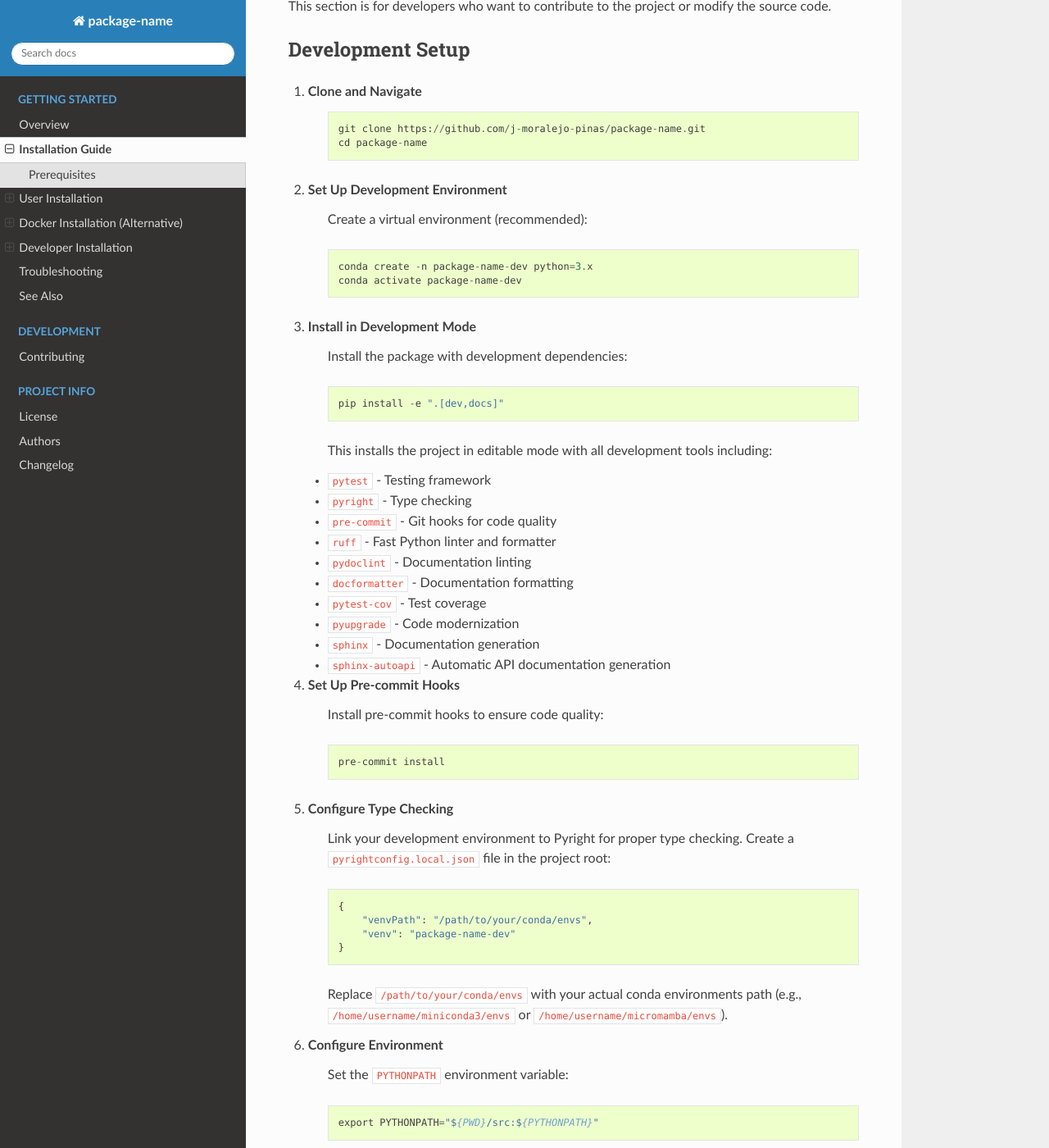
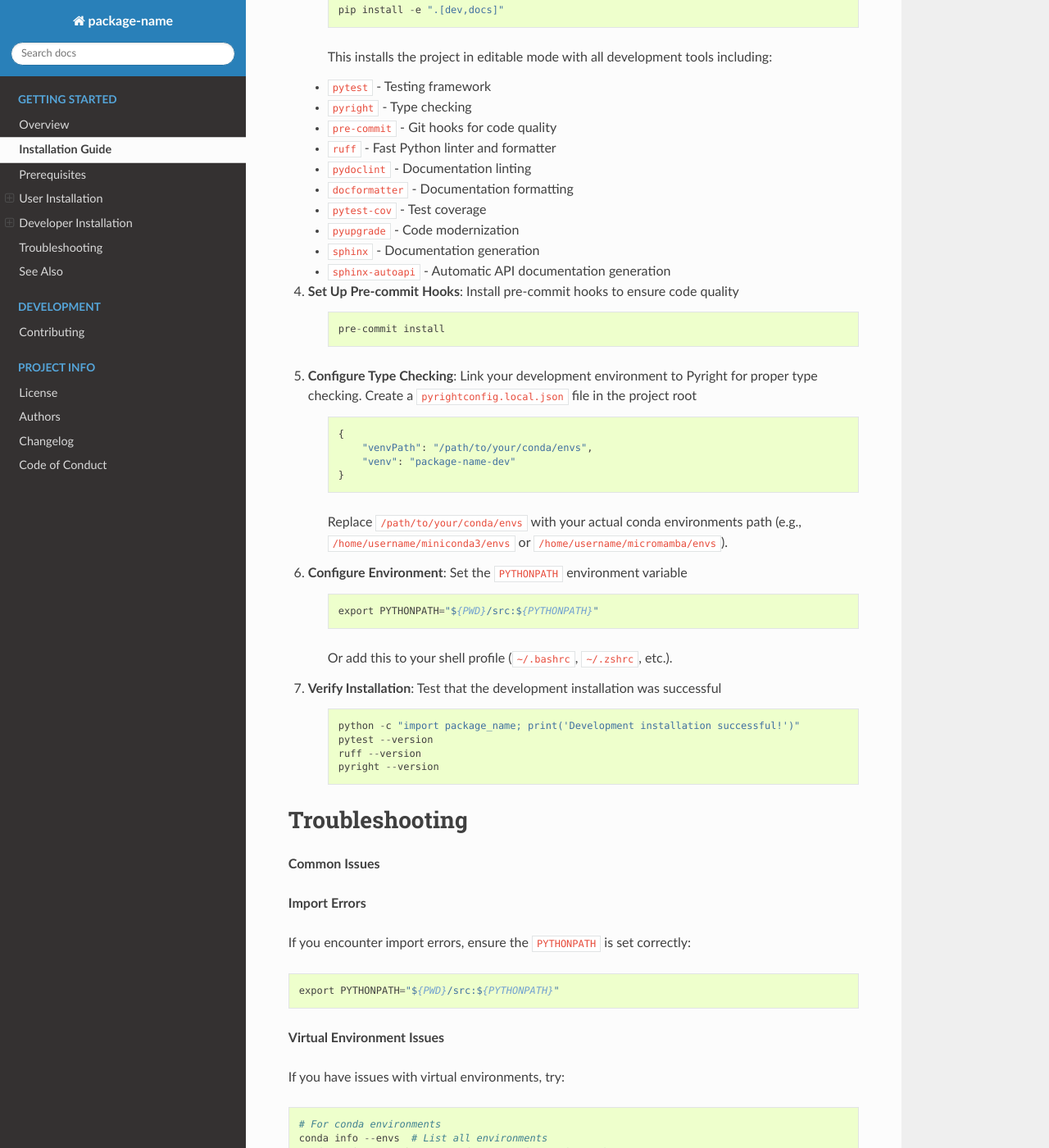
Before and after one commit to j-moralejo-pinas/python-boilerplate, a Sphinx documentation site: the page built from docs/installation.rst, in a window 1280 px wide and 1400 px high, scrolled down 2483 px. Shown: the whole window at 82% size. Built offline with Sphinx 7.4.7 and the Read the Docs theme 3.1.0, drawn with Linux system fonts in a browser that asks for light colours; formulas are drawn with MathJax 3; pages that are not in the unit, such as notebooks, are missing from menus; the version number could not be read and is left out; some of the changed text lies outside the part shown.

Commit message:
Updates to docs

```diff
--- a/README.rst
+++ b/README.rst
@@ -25,7 +25,8 @@
     - ``TEST_PYPI_API_TOKEN``: Your Test PyPI token
 3. Modify the `.github/workflows/configure_repo.yml` file to set up the minimum (an maximum) python versions, and a list of topics
 4. Run the `configure_repo` workflow manually from the Actions tab
-5. Clone your repository and start coding!
+5. Set up read the docs to build documentation for this project
+6. Clone your repository and start coding!
 
 🎯 **Project Description**
 --------------------------
--- a/docs/AUTHORS.rst
+++ b/docs/AUTHORS.rst
@@ -1,2 +1 @@
-.. _authors:
 .. include:: ../AUTHORS.rst
--- a/docs/CHANGELOG.rst
+++ b/docs/CHANGELOG.rst
@@ -1,2 +1 @@
-.. _changes:
 .. include:: ../CHANGELOG.rst
--- a/docs/LICENSE.rst
+++ b/docs/LICENSE.rst
@@ -1,5 +1,3 @@
-.. _license:
-
 =======
 License
 =======
--- a/docs/README.rst
+++ b/docs/README.rst
@@ -1,2 +1 @@
-.. _readme:
 .. include:: ../README.rst
--- a/docs/installation.rst
+++ b/docs/installation.rst
@@ -8,7 +8,7 @@
     :depth: 2
 
 Prerequisites
--------------
+=============
 
 Before installing the project, ensure you have the following requirements:
 
@@ -24,16 +24,16 @@
 Quick Start
 -----------
 
-1. **Clone the Repository**
+1. **Clone the Repository**: Clone the project repository from GitHub
 
-    Clone the project repository from GitHub::
+    ::
 
         git clone https://github.com/j-moralejo-pinas/package-name.git
         cd package-name
 
-2. **Set Up Virtual Environment (Recommended)**
+2. **Set Up Virtual Environment (Recommended)**: While not mandatory, using a virtual environment is highly recommended to avoid dependency conflicts
 
-    While not mandatory, using a virtual environment is highly recommended to avoid dependency conflicts::
+    ::
 
         # Using conda (recommended)
         conda create -n env_config python=3.x
@@ -46,31 +46,31 @@
         # On Windows:
         venv\Scripts\activate
 
-3. **Install the Package**
+3. **Install the Package**: Install the project and its dependencies
 
-    Install the project and its dependencies::
+    ::
 
         pip install -e .
 
-4. **Verify Installation**
+4. **Verify Installation**: Test that the installation was successful
 
-    Test that the installation was successful::
+    ::
 
         python -c "import package_name; print('Installation successful!')"
 
 Docker Installation (Alternative)
-==================================
+---------------------------------
 
 If you prefer to use Docker instead of a local Python installation, you can run the project in a containerized environment.
 
 Prerequisites for Docker
--------------------------
+~~~~~~~~~~~~~~~~~~~~~~~~
 
 * **Docker** and **Docker Compose** installed on your system
 * **Git** for cloning the repository
 
 Docker Setup
-------------
+~~~~~~~~~~~~
 
 1. **Clone the Repository**
 
@@ -79,17 +79,17 @@
         git clone https://github.com/j-moralejo-pinas/package-name.git
         cd package-name
 
-2. **Build the Docker Image**
+2. **Build the Docker Image**: Build the application using Docker Compose
 
-    Build the application using Docker Compose::
+    ::
 
         docker-compose build
 
     This will create a Docker image with all necessary dependencies pre-installed.
 
-3. **Verify Docker Installation**
+3. **Verify Docker Installation**: Test that the Docker setup works
 
-    Test that the Docker setup works::
+    ::
 
         docker-compose run --rm app python -c "import package_name; print('Docker installation successful!')"
 
@@ -115,16 +115,16 @@
         git clone https://github.com/j-moralejo-pinas/package-name.git
         cd package-name
 
-2. **Set Up Development Environment**
+2. **Set Up Development Environment**: Create a virtual environment (recommended)
 
-    Create a virtual environment (recommended)::
+    ::
 
         conda create -n package-name-dev python=3.x
         conda activate package-name-dev
 
-3. **Install in Development Mode**
+3. **Install in Development Mode**: Install the package with development dependencies
 
-    Install the package with development dependencies::
+    ::
 
         pip install -e ".[dev,docs]"
 
@@ -141,15 +141,15 @@
    * ``sphinx`` - Documentation generation
    * ``sphinx-autoapi`` - Automatic API documentation generation
 
-4. **Set Up Pre-commit Hooks**
+4. **Set Up Pre-commit Hooks**: Install pre-commit hooks to ensure code quality
 
-    Install pre-commit hooks to ensure code quality::
+    ::
 
         pre-commit install
 
-5. **Configure Type Checking**
+5. **Configure Type Checking**: Link your development environment to Pyright for proper type checking. Create a ``pyrightconfig.local.json`` file in the project root
 
-    Link your development environment to Pyright for proper type checking. Create a ``pyrightconfig.local.json`` file in the project root::
+    ::
 
         {
             "venvPath": "/path/to/your/conda/envs",
@@ -158,17 +158,17 @@
 
     Replace ``/path/to/your/conda/envs`` with your actual conda environments path (e.g., ``/home/username/miniconda3/envs`` or ``/home/username/micromamba/envs``).
 
-6. **Configure Environment**
+6. **Configure Environment**: Set the ``PYTHONPATH`` environment variable
 
-    Set the ``PYTHONPATH`` environment variable::
+    ::
 
         export PYTHONPATH="${PWD}/src:${PYTHONPATH}"
 
     Or add this to your shell profile (``~/.bashrc``, ``~/.zshrc``, etc.).
 
-7. **Verify Installation**
+7. **Verify Installation**: Test that the development installation was successful
 
-    Test that the development installation was successful::
+    ::
 
         python -c "import package_name; print('Development installation successful!')"
         pytest --version
```
Also changed, not shown: docs/index.rst (+2 -5 lines).
